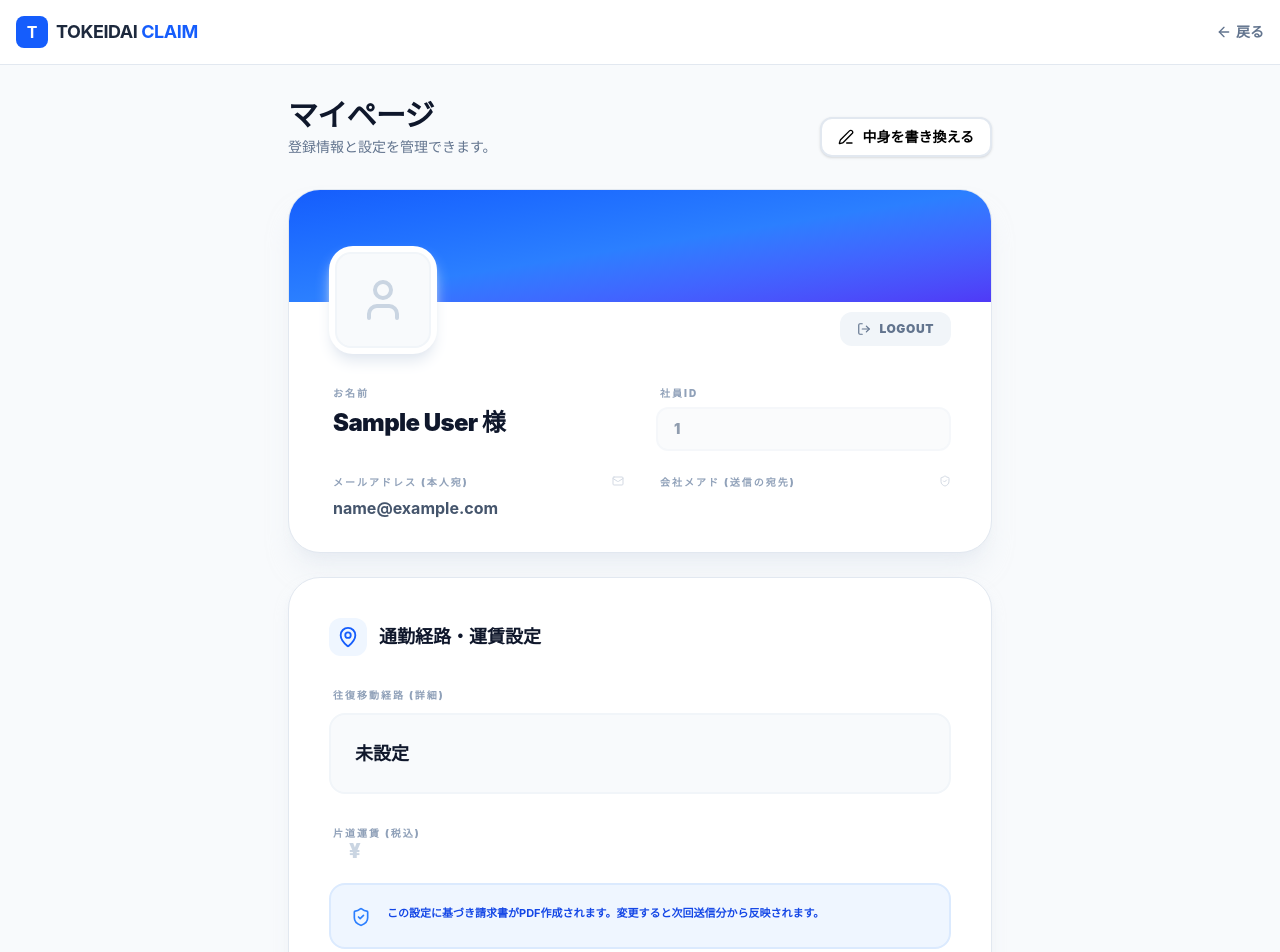
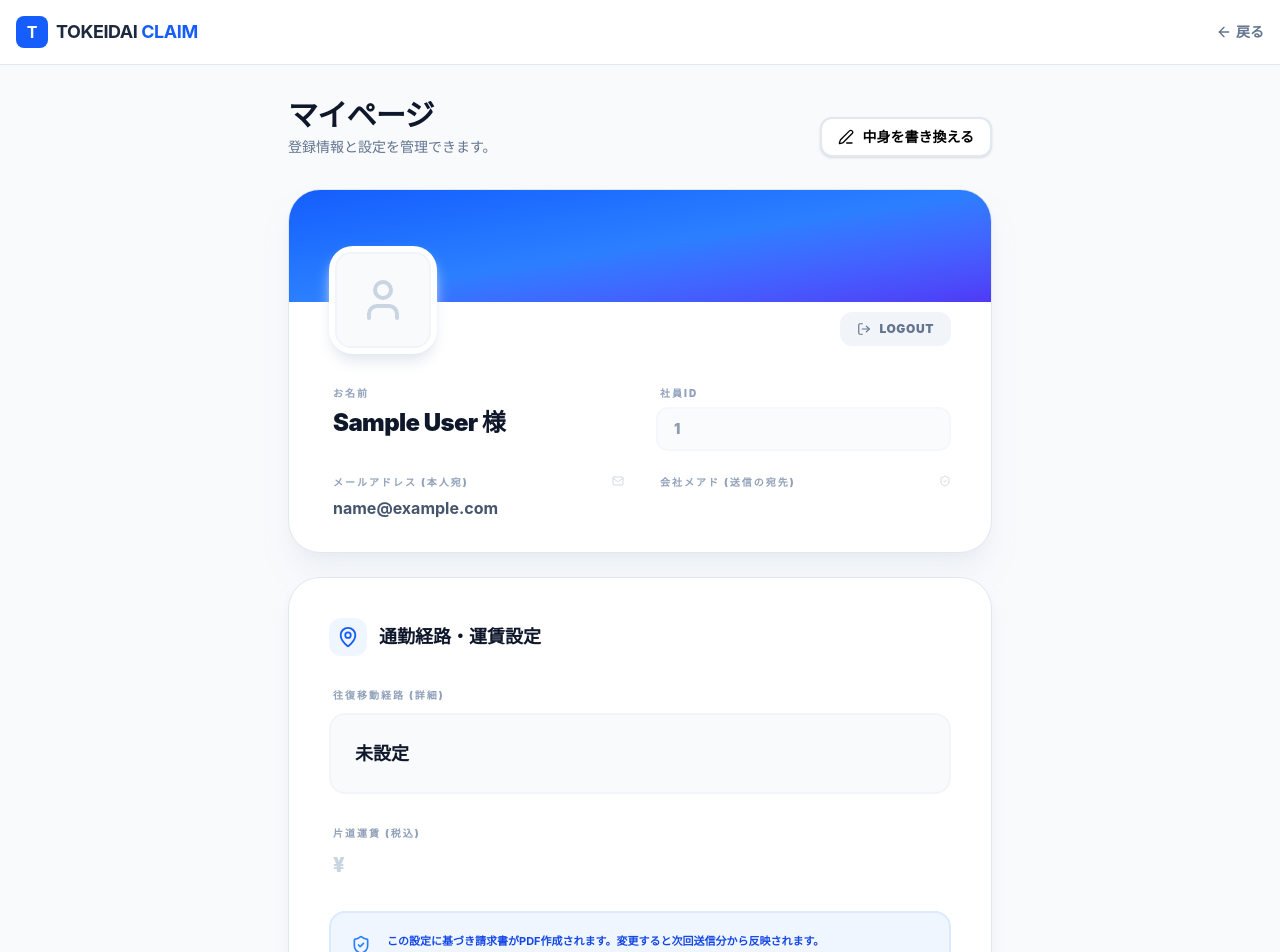
Before and after one commit to hrkw1717/Kotsuhi-Seikyu, a Next.js app in the folder tokeidai-react/: page /mypage in a window 1280 px wide. Shown: the top 952 px of the page. Built offline with nearby package versions, Linux system fonts and the light colour scheme; no server answers; sample sign-in values are in the browser's storage.

Commit message:
Fix currency symbol overlapping and improve fare display layout on My Page

```diff
--- a/tokeidai-react/src/app/mypage/page.tsx
+++ b/tokeidai-react/src/app/mypage/page.tsx
@@ -288,20 +288,25 @@ export default function MyPage() {
                             <div className="flex flex-col md:flex-row gap-6">
                                 <div className="flex-1 space-y-2.5 focus-within:text-emerald-600 transition-colors">
                                     <label className="text-[10px] font-black text-slate-400 uppercase tracking-[0.2em] block ml-1">片道運賃 (税込)</label>
-                                    <div className="relative flex items-center">
-                                        <span className="absolute left-5 font-black text-slate-300 text-xl">¥</span>
+                                    <div className="flex items-center gap-2">
                                         {isEditing ? (
+                                            <div className="relative flex-1 flex items-center">
+                                                <span className="absolute left-4 font-black text-slate-400 text-xl">¥</span>
                                                 <input
                                                     type="number"
                                                     value={formData.fare}
                                                     onChange={(e) => setFormData({ ...formData, fare: parseInt(e.target.value) || 0 })}
-                                                className="w-full bg-slate-50 border-2 border-slate-100 rounded-2xl pl-11 pr-5 py-4 text-slate-900 font-black text-2xl focus:bg-white focus:border-emerald-500 outline-none transition-all shadow-inner shadow-slate-100"
+                                                    className="w-full bg-slate-50 border-2 border-slate-100 rounded-2xl pl-10 pr-5 py-4 text-slate-900 font-black text-2xl focus:bg-white focus:border-emerald-500 outline-none transition-all shadow-inner shadow-slate-100"
                                                     required
                                                 />
+                                            </div>
                                         ) : (
-                                            <p className="text-emerald-600 font-black text-3xl ml-1 tracking-tight">
+                                            <div className="flex items-baseline gap-1.5 ml-1">
+                                                <span className="font-black text-slate-300 text-xl">¥</span>
+                                                <p className="text-emerald-600 font-black text-4xl tracking-tight">
                                                     {user.fare?.toLocaleString()}
                                                 </p>
+                                            </div>
                                         )}
                                     </div>
                                 </div>
```
Lines whose indentation alone changed are shown as unchanged.
